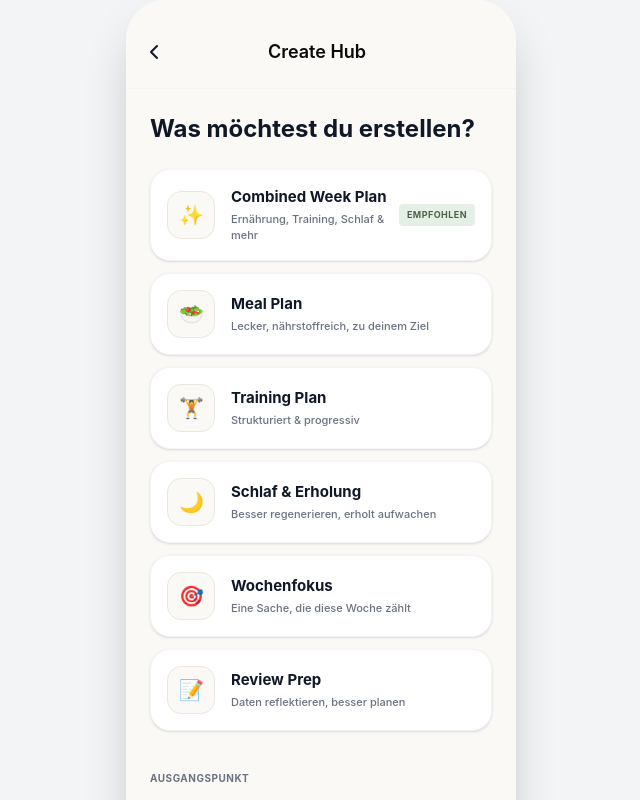
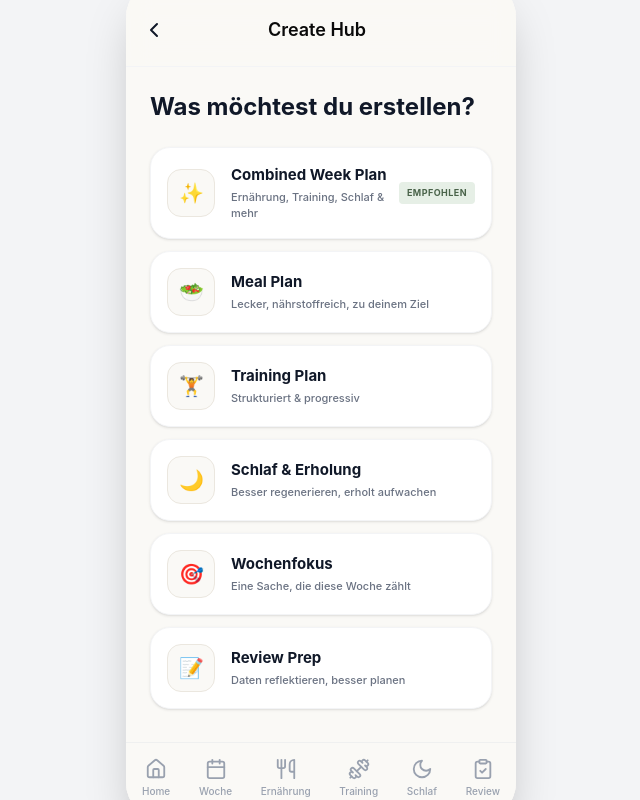
Before and after one commit to BenEricJ/weeknary, a React (Vite) app: page /app/create in a window 1280 px wide. Shown: the top 800 px of the page, without its empty margins (319-959 px from the left). Built offline with nearby package versions, Linux system fonts and the light colour scheme.

Commit message:
fix: sticky bottom nav by using h-[100svh] and min-h-0 on main

```diff
--- a/src/app/layouts/AppLayout.tsx
+++ b/src/app/layouts/AppLayout.tsx
@@ -19,7 +19,7 @@ export function AppLayout() {
 
   return (
     <div className="h-full flex flex-col w-full bg-[#FAF9F6]">
-      <main className="flex-1 overflow-y-auto">
+      <main className="flex-1 overflow-y-auto min-h-0">
         <Outlet />
       </main>
 
--- a/src/app/layouts/RootLayout.tsx
+++ b/src/app/layouts/RootLayout.tsx
@@ -3,8 +3,8 @@ import { Outlet } from "react-router";
 
 export function RootLayout() {
   return (
-    <div className="min-h-[100svh] bg-gray-100 flex items-center justify-center">
-      <div className="w-full min-h-[100svh] sm:w-[390px] sm:min-h-[844px] bg-[#FAF9F6] relative overflow-hidden sm:rounded-[40px] shadow-2xl">
+    <div className="h-[100svh] bg-gray-100 flex items-center justify-center">
+      <div className="w-full h-[100svh] sm:w-[390px] sm:h-[844px] bg-[#FAF9F6] relative overflow-hidden sm:rounded-[40px] shadow-2xl">
         <Outlet />
       </div>
     </div>
```
